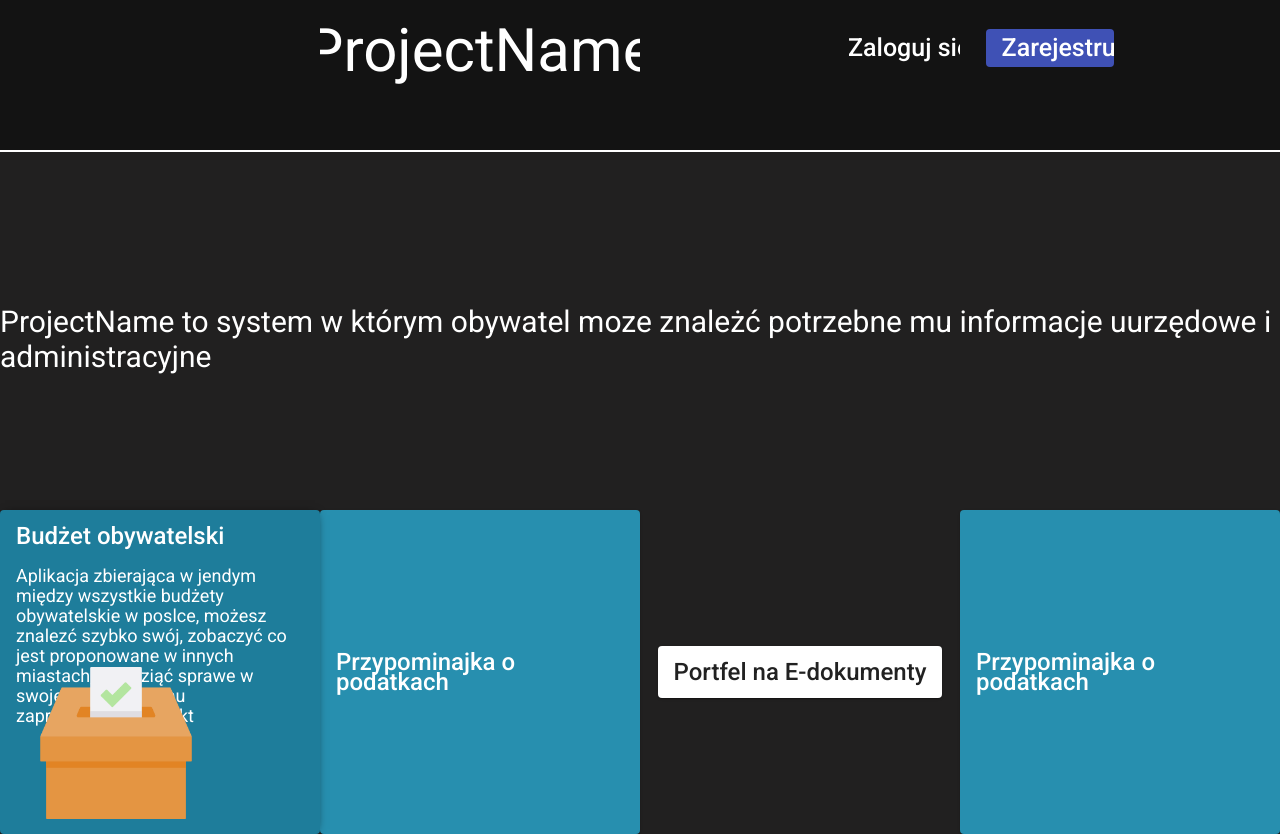
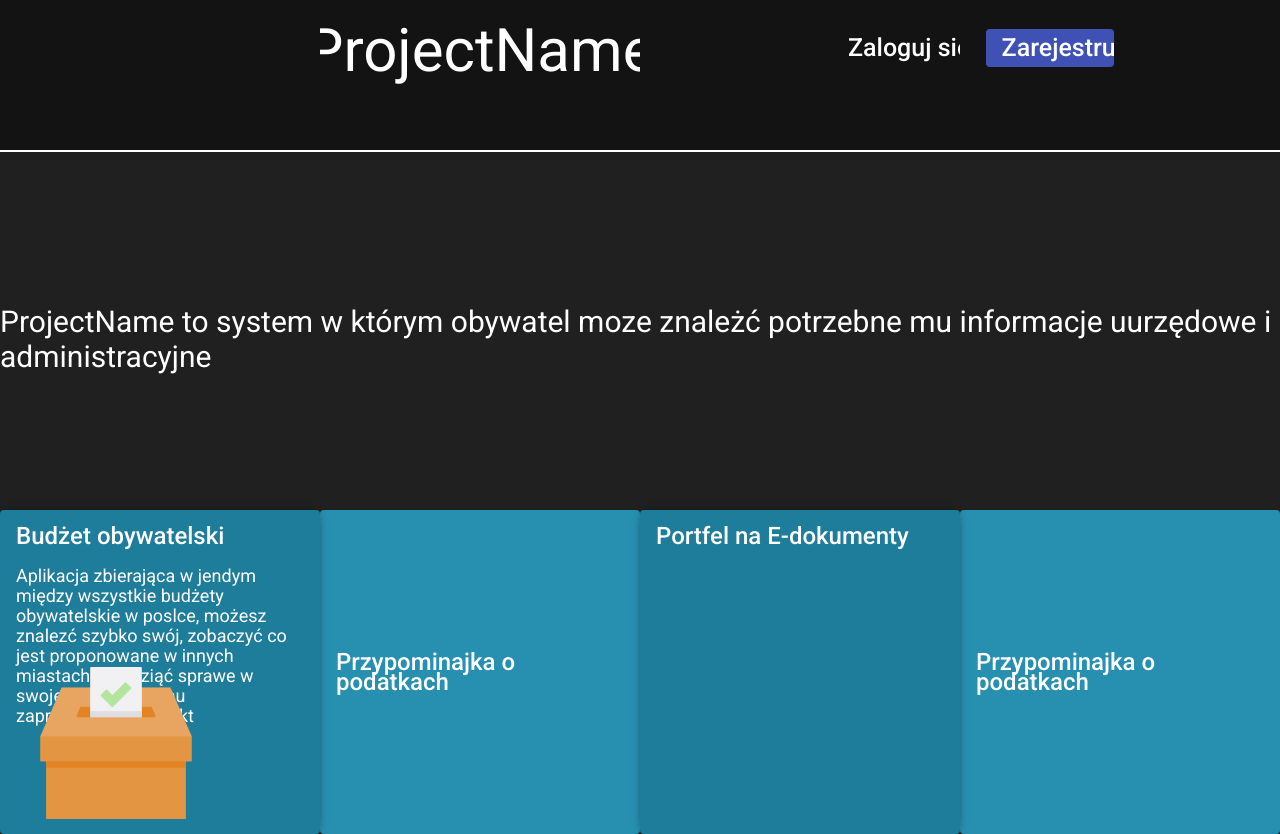
Before and after one commit to zsedevelopers/hh22-front, an Angular app: page / in a window 1280 px wide. Built offline with nearby package versions, Linux system fonts and the light colour scheme.

Commit message:
gurwa przypadkiem cssa usunalem

```diff
--- a/src/app/modules/homepage/middlebar/middlebar.component.html
+++ b/src/app/modules/homepage/middlebar/middlebar.component.html
@@ -24,7 +24,7 @@
   </mat-grid-tile>
 
   <mat-grid-tile routerLink="wallet/showWallet" [style.overflow]="'visible'" [rowspan]="43" [colspan]="1">
-    <mat-card>
+    <mat-card class="dark">
       <mat-card-title>Portfel na E-dokumenty</mat-card-title>
 
     </mat-card>
```
